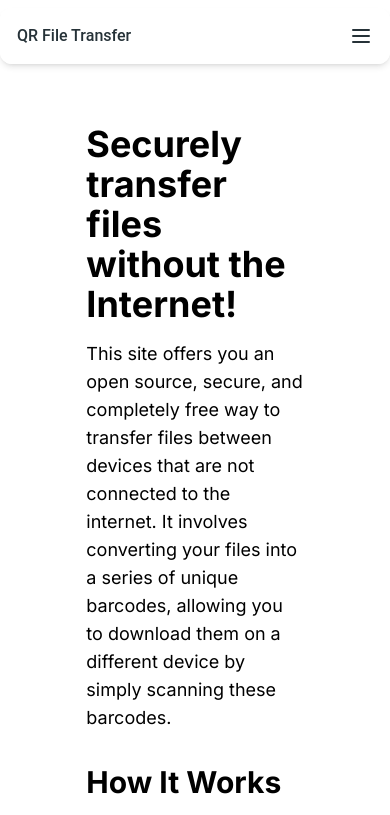
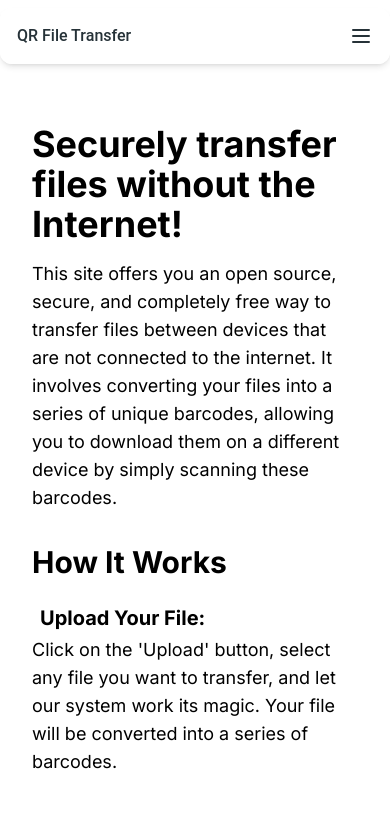
Before and after one commit to Deeds67/qr-file-transfer, a Next.js app: page / in a window 390 px wide. Shown: the top 815 px of the page. Built offline with nearby package versions, Linux system fonts and the light colour scheme.

Commit message:
Update responsiveness on home page

```diff
--- a/src/app/page.tsx
+++ b/src/app/page.tsx
@@ -7,7 +7,7 @@ import Link from 'next/link';
 export default function Home() {
   return (
     <main className="flex flex-col items-center p-8">
-      <div className="w-2/3 mx-auto">
+      <div className="2xl:w-1/2 xl:w-2/3 md:w-full mx-auto">
         <h1 className="text-4xl font-bold mb-4">Securely transfer files without the Internet!</h1>
         <p className="text-lg mb-8">This site offers you an open source, secure, and completely free way to transfer files between devices that are not connected to the internet. It involves converting your files into a series of unique barcodes, allowing you to download them on a different device by simply scanning these barcodes.</p>
         <h2 className="text-3xl font-bold mb-5">How It Works</h2>
```
